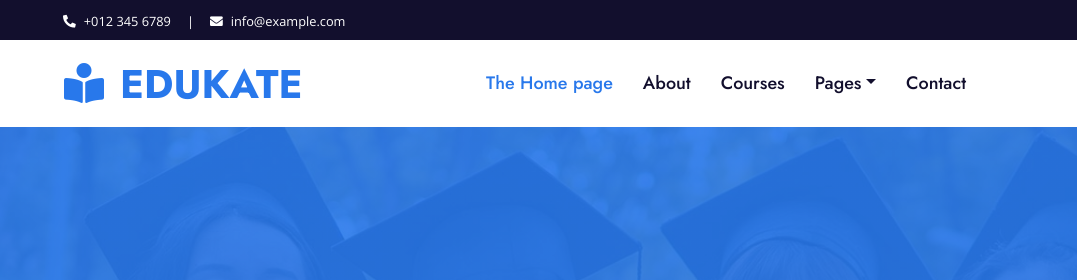
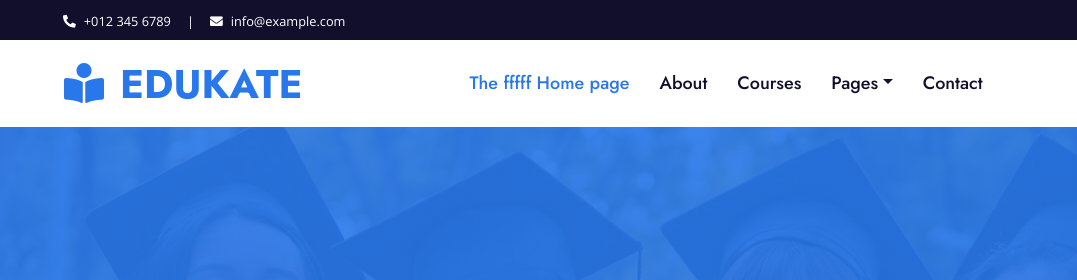
Before and after one commit to mdyaseenkc/schoolwebsite, a plain HTML site: page index.html in a window 1280 px wide. Shown: the top 280 px of the page, 0-1077 px from the left. Drawn offline with nearby package versions, Linux system fonts and the light colour scheme.

Commit message:
again add home

```diff
--- a/index.html
+++ b/index.html
@@ -71,7 +71,7 @@
             </button>
             <div class="collapse navbar-collapse justify-content-between px-lg-3" id="navbarCollapse">
                 <div class="navbar-nav mx-auto py-0">
-                    <a href="index.html" class="nav-item nav-link active">The Home page</a>
+                    <a href="index.html" class="nav-item nav-link active">The fffff Home page</a>
                     <a href="about.html" class="nav-item nav-link">About</a>
                     <a href="course.html" class="nav-item nav-link">Courses</a>
                     <div class="nav-item dropdown">
```
